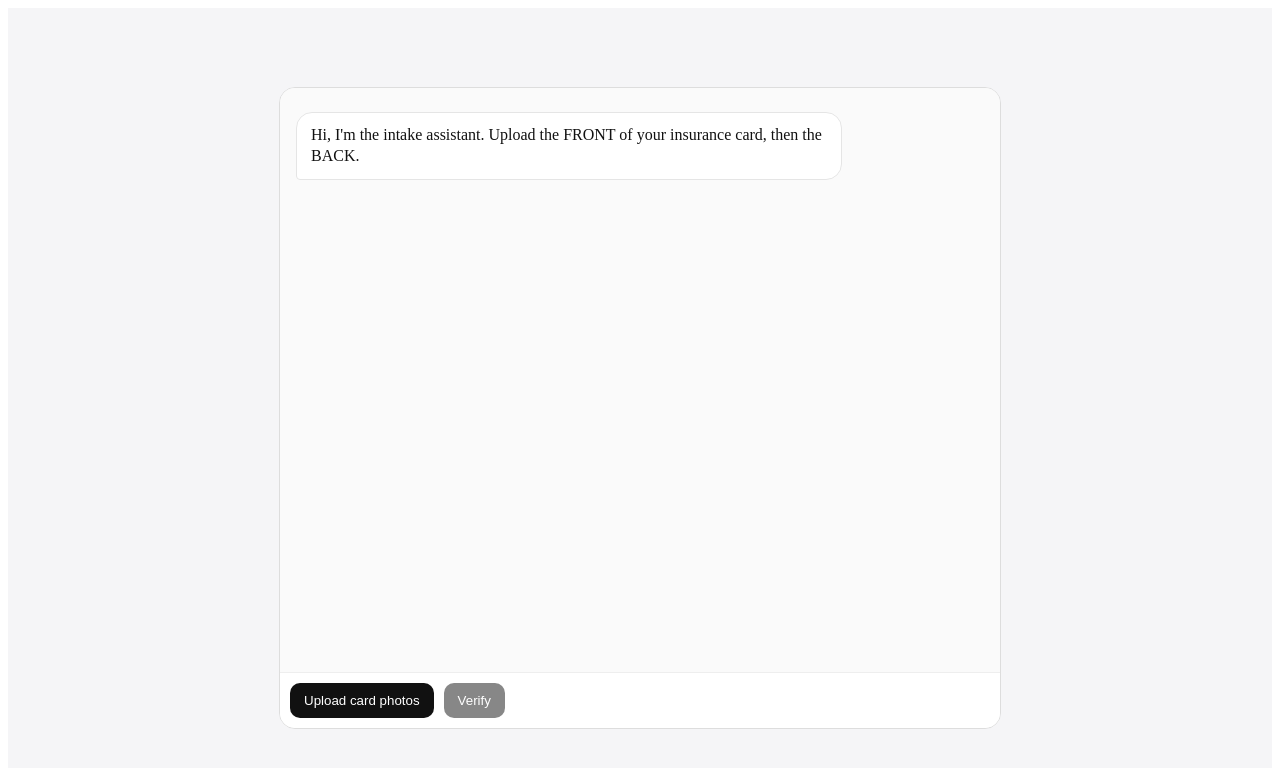
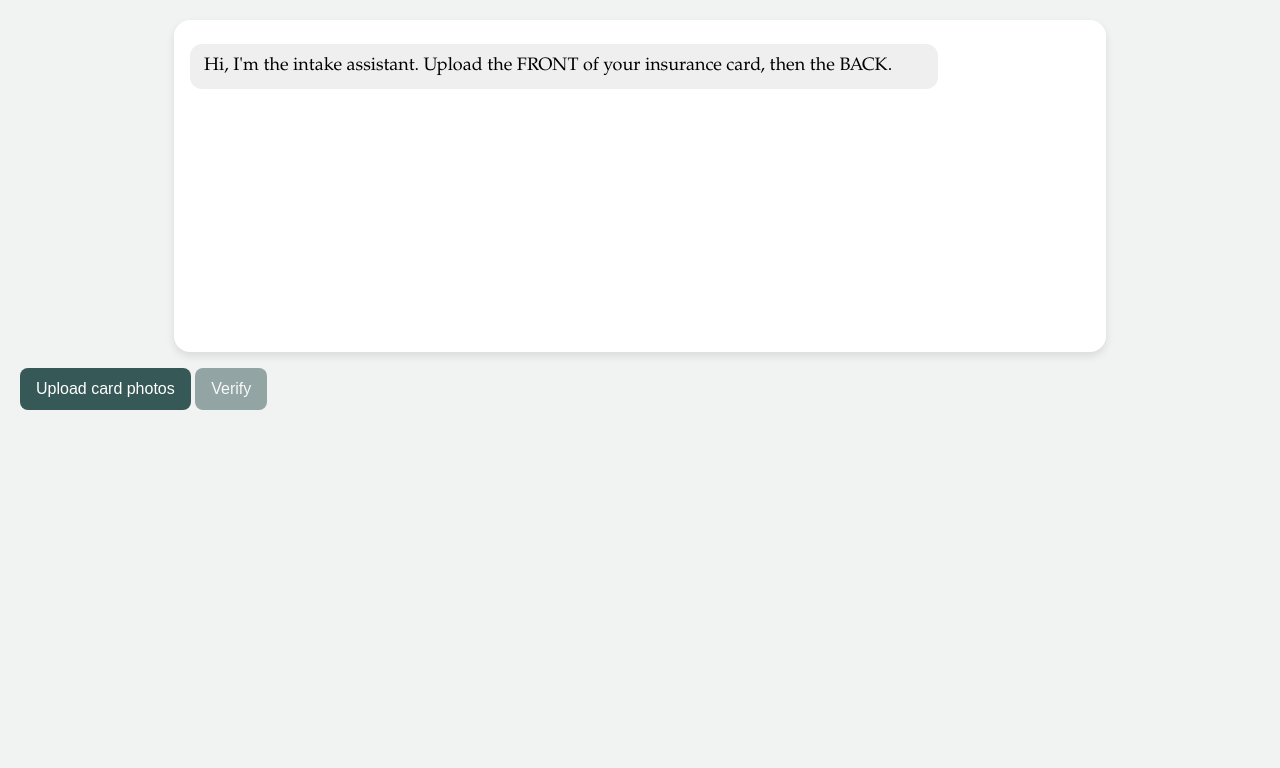
Before and after one commit to pathenigan/dr-albert-bot-chat, a plain HTML site: page public/index.html in a window 1280 px wide. Drawn offline with Linux system fonts and the light colour scheme.

Commit message:
Update public/style.css for new chatbot styling

```diff
--- a/public/style.css
+++ b/public/style.css
@@ -1,14 +1,56 @@
-.wrapper{display:grid;place-items:center;height:100vh;background:#f5f5f7}
-.chat{width:min(720px,92vw);height:min(80vh,760px);background:#fff;border:1px solid #ddd;border-radius:16px;display:grid;grid-template-rows:1fr auto;overflow:hidden}
-.messages{padding:16px;overflow:auto;background:#fafafa}
-.msg{max-width:75%;margin:8px 0;padding:12px 14px;border-radius:16px;line-height:1.3;white-space:pre-wrap}
-.left{background:#fff;border:1px solid #e5e5e5;color:#111;border-bottom-left-radius:4px}
-.right{background:#111;color:#fff;border-bottom-right-radius:4px;margin-left:auto}
-small{opacity:.7;font-size:.85em}
-.composer{padding:10px;border-top:1px solid #eee;display:flex;gap:10px;background:#fff}
-button{padding:10px 14px;border-radius:10px;border:0;background:#111;color:#fff;cursor:pointer}
-button[disabled]{opacity:.5;cursor:not-allowed}
-.preview{display:flex;gap:10px;margin-top:6px}
-.preview img{height:64px;border-radius:8px;border:1px solid #ddd}
-.link a{color:#0b5cff;text-decoration:none}
-.typing{opacity:.6}
+/* Custom chatbot styling */
+body {
+  font-family: Palatino, 'Palatino Linotype', 'Book Antiqua', Georgia, serif;
+  font-size: 18px;
+  line-height: 1.4;
+  background: #F1F3F2;
+  margin: 0;
+  padding: 20px;
+}
+
+#messages {
+  max-width: 900px;
+  margin: 0 auto 1rem;
+  background: #fff;
+  border-radius: 16px;
+  box-shadow: 0 4px 8px rgba(0, 0, 0, 0.1);
+  padding: 16px;
+  min-height: 300px;
+  overflow-y: auto;
+}
+
+.controls {
+  max-width: 900px;
+  margin: 0 auto;
+  display: flex;
+  gap: 10px;
+}
+
+button {
+  background-color: #365856;
+  color: #fff;
+  border: none;
+  border-radius: 8px;
+  padding: 12px 16px;
+  font-size: 16px;
+  cursor: pointer;
+}
+
+button:disabled {
+  opacity: 0.5;
+  cursor: not-allowed;
+}
+
+.msg {
+  background: #EFEFEF;
+  padding: 10px 14px;
+  border-radius: 12px;
+  margin: 8px 0;
+  max-width: 80%;
+}
+
+.msg.right {
+  background: #365856;
+  color: #fff;
+  margin-left: auto;
+}
```
